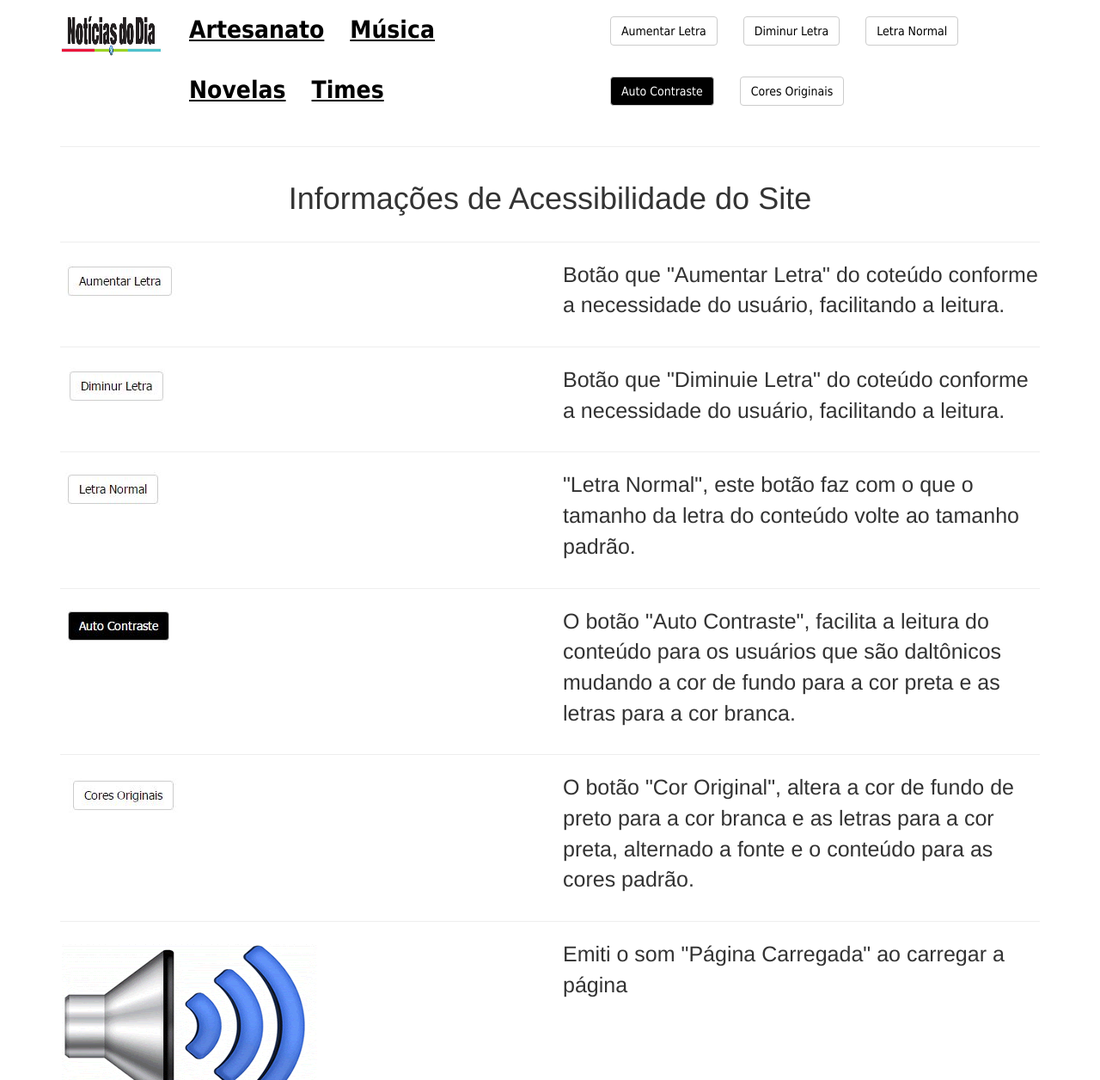
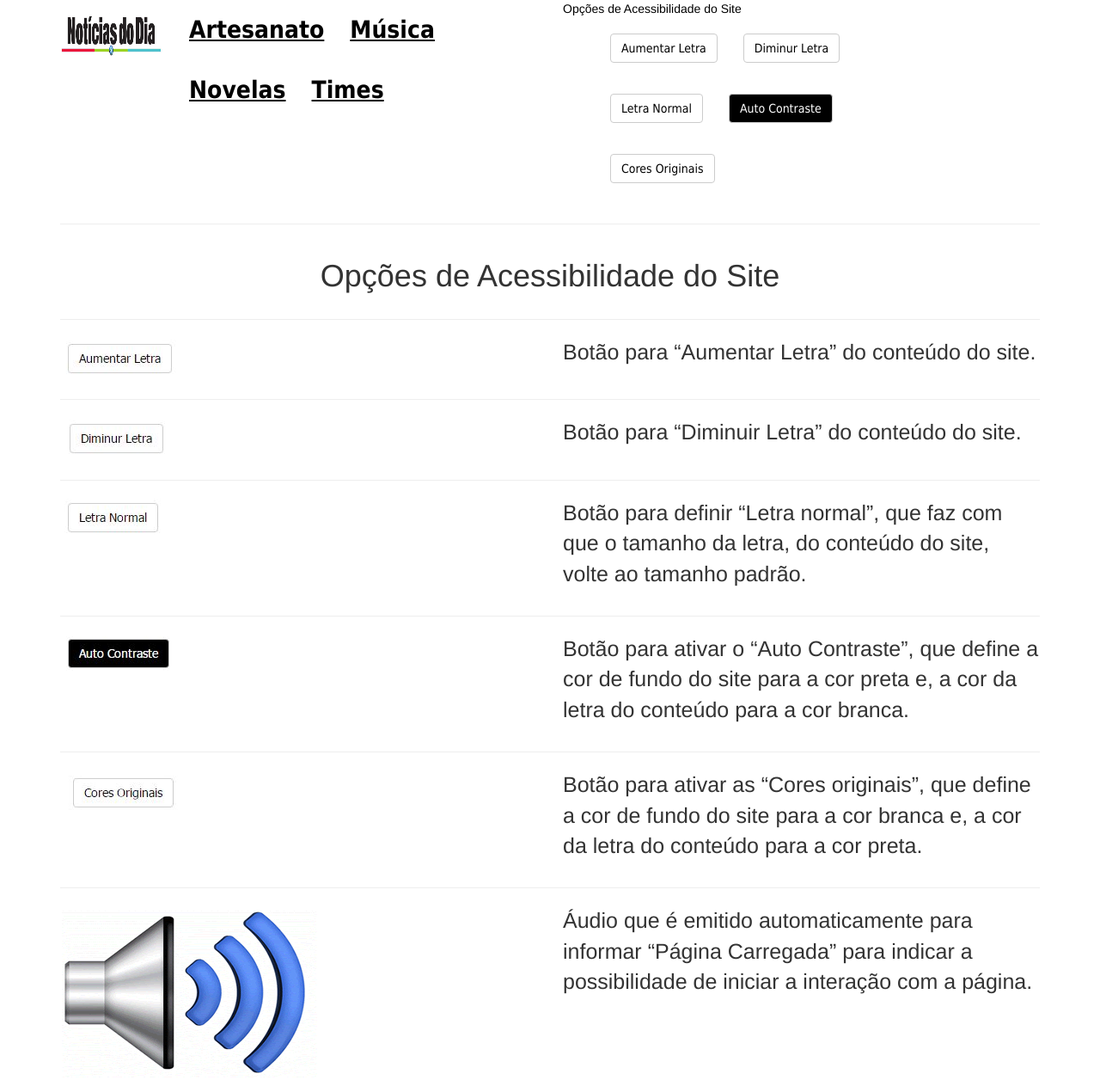
Before and after one commit to V1n1c1us/siteacessivel, a plain HTML site: page informacoes.html in a window 1280 px wide. Shown: the top 1256 px of the page at 86% size. Drawn offline with nearby package versions, Linux system fonts and the light colour scheme.

Commit message:
Foi alterado o meunu de acessibilidade, inserindo o link para a página de informações. Modificações no CSS preto e padrao. Alterado os textos das informações de acessibilidade

```diff
--- a/css/padrao.css
+++ b/css/padrao.css
@@ -1,3 +1,19 @@
 body{
     background-color: white;
 }
+
+div#menu{
+    text-decoration: underline;
+    font-weight: bold;
+    text-align: center;
+    font-family: Tahoma;
+    color: black;
+}
+
+div#menu a{
+    color: black;
+}
+
+a:visited{
+    text-decoration: none;
+}
--- a/css/preto.css
+++ b/css/preto.css
@@ -4,9 +4,26 @@
 .corFundo{
     background-color: black;
 }
+div#menu a#info{
+    margin: 0 0 0 25%;
+}
+
 .corFundo p{
     color: white;
 }
+.corFundo a{
+    color: white;
+}
+
+div#menu a.info{
+    margin: 0 0 0 25%;
+}
+
+div#menu a{
+    color: white;
+    background: black;
+}
+
 div#menu li a{
     color: white;
     background: black;
--- a/informacoes.html
+++ b/informacoes.html
@@ -49,8 +49,8 @@
                         </ul>
                         <!-- FIM NAVEGAÇÃO -->
                     </div>
-                    <div class="col-lg-6 menu" id="menu">
-
+                    <div class="col-lg-4" id="menu">
+                        <a class="info corFundo menu" href="informacoes.html">Opções de Acessibilidade do Site</a>
                         <!-- MENU ACESSÍVEL -->
                         <ul role="menubar">
                             <li role="menuitem"><a class="btn btn-default" type="button" value="+" onclick="fonte('a')
@@ -65,6 +65,7 @@
                         <!-- FIM ACESSÍVEL -->
 
                     </div>
+                    <div class="col-lg-2"></div>
                 </div>
             </div>
         </nav>
@@ -76,7 +77,7 @@
                 <hr>
                 <div class="row">
                     <div class="col-md-12 text-center ">
-                        <h1 title="Informações Sobre a Acessibilidade disponível no site">Informações de Acessibilidade do Site</h1>
+                        <h1 title="Informações Sobre a Acessibilidade disponível no site">Opções de Acessibilidade do Site</h1>
                     </div>
                 </div>
                 <hr>
@@ -85,7 +86,7 @@
                         <img class="img-responsive"  src="img/info/aumentarLetra.PNG" alt="Item do menu para Aumentar a Letra" tabindex="5" accesskey=""/>
                     </div>
                     <div class="col-md-6 corFundo" tabindex="6">
-                        <p>Botão que "Aumentar Letra" do coteúdo conforme a necessidade do usuário, facilitando a leitura.</p>
+                        <p>Botão para “Aumentar Letra” do conteúdo do site.</p>
                     </div>
                 </div>
                 <hr>
@@ -94,7 +95,7 @@
                         <img class="img-responsive"  src="img/info/diminuirLetra.PNG" alt="Item do menu para Diminuir a Letra" tabindex="7" accesskey=""/>
                     </div>
                     <div class="col-md-6 corFundo" tabindex="8">
-                        <p>Botão que "Diminuie Letra" do coteúdo conforme a necessidade do usuário, facilitando a leitura.</p>
+                        <p>Botão para “Diminuir Letra” do conteúdo do site.</p>
                     </div>
                 </div>
                 <hr>
@@ -103,7 +104,7 @@
                         <img class="img-responsive"  src="img/info/letraNormal.PNG" alt="Item do menu para Letra Normal" tabindex="9" accesskey=""/>
                     </div>
                     <div class="col-md-6 corFundo" tabindex="10">
-                        <p>"Letra Normal", este botão faz com o que o tamanho da letra do conteúdo volte ao tamanho padrão.</p>
+                        <p>Botão para definir “Letra normal”, que faz com que o tamanho da letra, do conteúdo do site, volte ao tamanho padrão.</p>
                     </div>
                 </div>
                 <hr>
@@ -112,7 +113,7 @@
                         <img class="img-responsive"  src="img/info/autoContraste.PNG" alt="Item do menu para Auto Contraste" tabindex="11" accesskey=""/>
                     </div>
                     <div class="col-md-6 corFundo" tabindex="12">
-                        <p>O botão "Auto Contraste", facilita a leitura do conteúdo para os usuários que são daltônicos mudando a cor de fundo para a cor preta e as letras para a cor branca.</p>
+                        <p>Botão para ativar o “Auto Contraste”, que define a cor de fundo do site para a cor preta e, a cor da letra do conteúdo para a cor branca.</p>
                     </div>
                 </div>
                 <hr>
@@ -121,7 +122,7 @@
                         <img class="img-responsive"  src="img/info/coresOriginais.PNG" alt="Item do menu para Cores Originais" tabindex="13" accesskey=""/>
                     </div>
                     <div class="col-md-6 corFundo" tabindex="14">
-                        <p>O botão "Cor Original", altera a cor de fundo de preto para a cor branca e as letras para a cor preta, alternado a fonte e o conteúdo para as cores padrão.</p>
+                        <p>Botão para ativar as “Cores originais”, que define a cor de fundo do site para a cor branca e, a cor da letra do conteúdo para a cor preta.</p>
                     </div>
                 </div>
                 <hr>
@@ -130,7 +131,7 @@
                         <img class="img-responsive" src="img/info/som.gif" alt="" tabindex="15" accesskey=""/>
                     </div>
                     <div class="col-md-6 corFundo" tabindex="16">
-                        <p>Emiti o som "Página Carregada" ao carregar a página</p>
+                        <p>Áudio que é emitido automaticamente para informar “Página Carregada” para indicar a possibilidade de iniciar a interação com a página.</p>
                     </div>
                 </div>
                 <hr>
```
